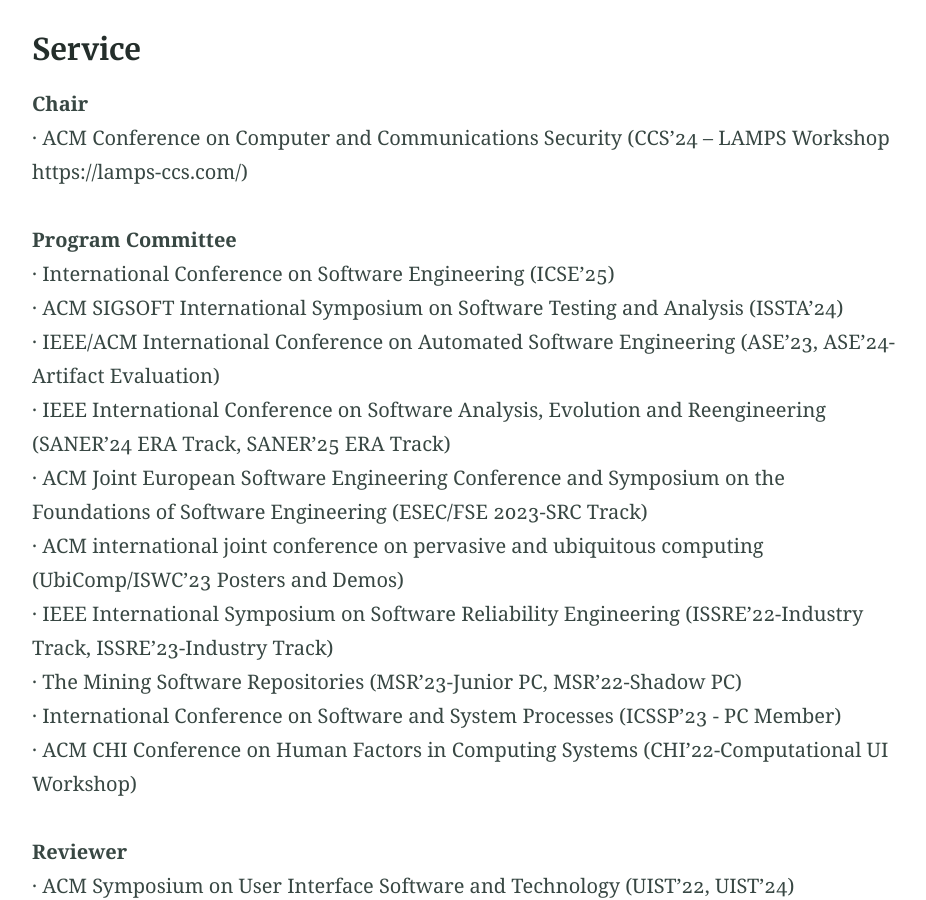
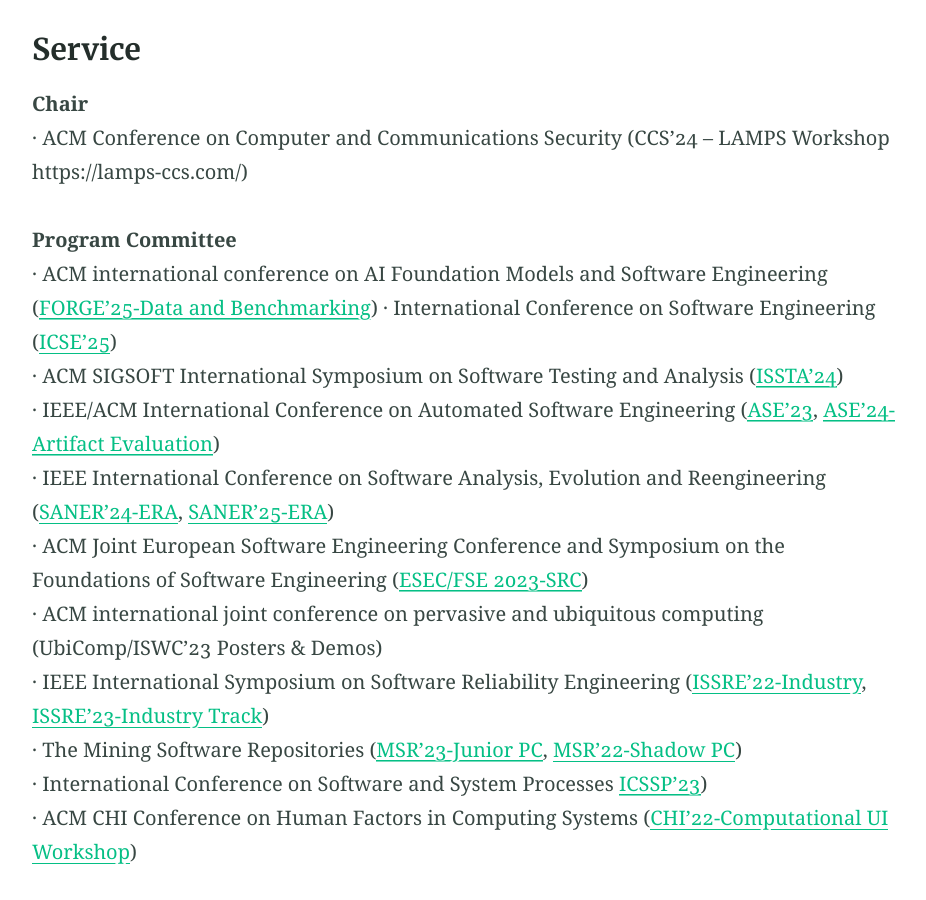
Before and after one commit to chenjshnn/chenjshnn.github.io, a Jekyll site: the page built from index.md, in a window 1280 px wide and 900 px high, scrolled down 4270 px. Shown: the whole window, without its empty margins (176-1102 px from the left). Built offline with Jekyll 4.4.1, drawn with Linux system fonts in a browser that asks for light colours.

Commit message:
Update index.md

```diff
--- a/index.md
+++ b/index.md
@@ -97,16 +97,17 @@ Guibin Chen, Deheng Ye, Zhenchang Xing, ***Jieshan Chen***, and Erik Cambria. <b
 · ACM Conference on Computer and Communications Security (CCS’24 – LAMPS Workshop  https://lamps-ccs.com/)
 
 **Program Committee** <br />
-· International Conference on Software Engineering (ICSE'25) <br />
-· ACM SIGSOFT International Symposium on Software Testing and Analysis (ISSTA'24) <br />
-· IEEE/ACM International Conference on Automated Software Engineering (ASE'23, ASE’24-Artifact Evaluation) <br />
-· IEEE International Conference on Software Analysis, Evolution and Reengineering (SANER'24 ERA Track, SANER'25 ERA Track) <br />
-· ACM Joint European Software Engineering Conference and Symposium on the Foundations of Software Engineering (ESEC/FSE 2023-SRC Track) <br />
-· ACM international joint conference on pervasive and ubiquitous computing (UbiComp/ISWC'23 Posters and Demos) <br />
-· IEEE International Symposium on Software Reliability Engineering (ISSRE'22-Industry Track, ISSRE'23-Industry Track) <br />
-· The Mining Software Repositories (MSR'23-Junior PC, MSR'22-Shadow PC) <br />
-· International Conference on Software and System Processes (ICSSP'23 - PC Member) <br />
-· ACM CHI Conference on Human Factors in Computing Systems (CHI'22-Computational UI Workshop) <br />
+· ACM international conference on AI Foundation Models and Software Engineering ([FORGE'25-Data and Benchmarking](https://conf.researchr.org/committee/forge-2025/forge-2025-benchmarking-organization-committee))
+· International Conference on Software Engineering ([ICSE'25](https://conf.researchr.org/track/icse-2025/icse-2025-research-track)) <br />
+· ACM SIGSOFT International Symposium on Software Testing and Analysis ([ISSTA'24](https://2024.issta.org/track/issta-2024-papers)) <br />
+· IEEE/ACM International Conference on Automated Software Engineering ([ASE'23](https://conf.researchr.org/committee/ase-2023/ase-2023-papers-program-committee), [ASE’24-Artifact Evaluation](https://conf.researchr.org/track/ase-2024/ase-2024-artifact-evaluation-track)) <br />
+· IEEE International Conference on Software Analysis, Evolution and Reengineering ([SANER'24-ERA](https://conf.researchr.org/committee/saner-2024/saner-2024-early-research-achievement--era--track--program-commitee), [SANER'25-ERA](https://conf.researchr.org/committee/saner-2025/saner-2025-early-research-achievement--era--track--program-commitee)) <br />
+· ACM Joint European Software Engineering Conference and Symposium on the Foundations of Software Engineering ([ESEC/FSE 2023-SRC](https://2023.esec-fse.org/committee/fse-2023-student-research-competition-program-committee)) <br />
+· ACM international joint conference on pervasive and ubiquitous computing (UbiComp/ISWC'23 Posters & Demos) <br />
+· IEEE International Symposium on Software Reliability Engineering ([ISSRE'22-Industry](https://issre2022.github.io/committee_industry-PC.html), [ISSRE'23-Industry Track](https://issre.github.io/2023/committee_industry-PC.html)) <br />
+· The Mining Software Repositories ([MSR'23-Junior PC](https://conf.researchr.org/committee/msr-2023/msr-2023-junior-pc-program-commitee), [MSR'22-Shadow PC](https://2021.msrconf.org/committee/msr-2021-shadow-pc-shadow-pc-committee)) <br />
+· International Conference on Software and System Processes [ICSSP'23](https://conf.researchr.org/committee/icssp-2023/icssp-2023-papers-program-committee)) <br />
+· ACM CHI Conference on Human Factors in Computing Systems ([CHI'22-Computational UI Workshop](https://sites.google.com/nd.edu/computational-uichi22/home)) <br />
 
 **Reviewer** <br />
 · ACM Symposium on User Interface Software and Technology (UIST'22, UIST'24) <br />
```
